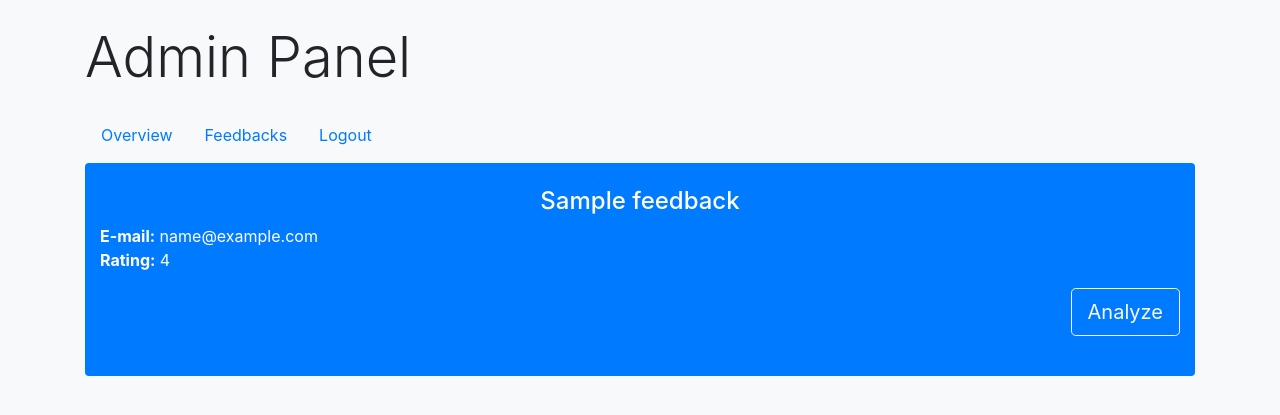
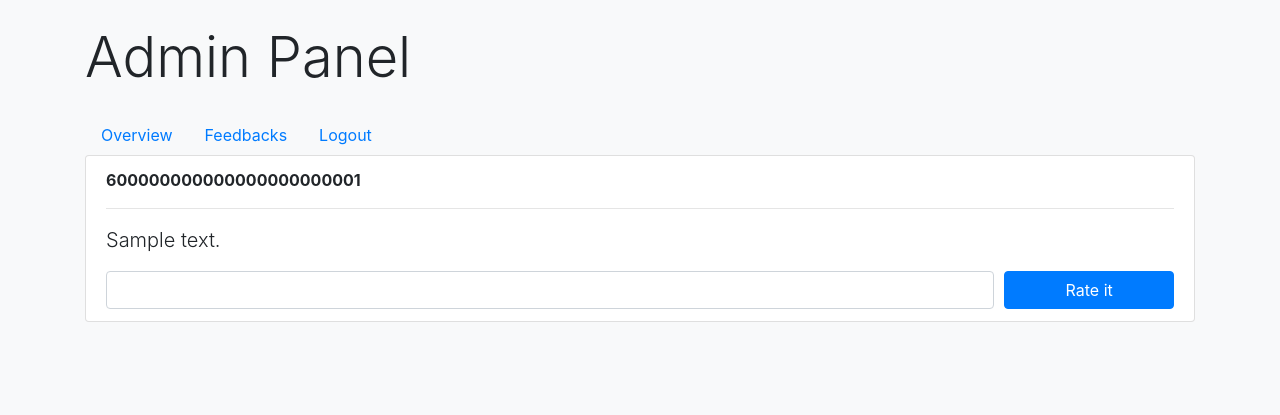
Before and after one commit to gabrielrufino/fieldsback, a Node server app: page /admin/feedbacks in a window 1280 px wide. Shown: the part 123-538 px from the top of the page. Run offline with Node 20, Linux system fonts and the light colour scheme; tables that the repository leaves empty hold one stand-in row (values such as "Sample post"); some libraries are stand-ins or nearby versions.

Commit message:
feedbacks

```diff
--- a/controllers/feedbacks.js
+++ b/controllers/feedbacks.js
@@ -4,7 +4,7 @@ const mongoose = require('mongoose')
 const Feedback = mongoose.model('Feedback')
 
 router.get('/', (req, res) => {
-  Feedback.find((err, feedbacks) => {
+  Feedback.find({ checked:false }, (err, feedbacks) => {
     if (err) {
       res.render('error', {error: err})
     } else {
@@ -13,4 +13,14 @@ router.get('/', (req, res) => {
   })
 })
 
+router.post('/', (req, res) => {
+  Feedback.findById(req.body.id)
+    .then((feedback) => {
+      feedback.checked = true
+      feedback.ranking = req.body.ranking
+      feedback.save()
+      res.redirect('/admin/feedbacks')
+    })
+})
+
 module.exports = router
--- a/views/feedbacks.ejs
+++ b/views/feedbacks.ejs
@@ -10,16 +10,28 @@
       <%- include('elements/title', {title: 'Admin Panel'}) %>
       <%- include('elements/adminMenu') %>
 
-      <% feedbacks.forEach(feedback => { %>
-        <div class="bg-primary rounded py-4 my-2">
-          <div class="container text-white">
-            <h4 class="text-center"><%= feedback.name %></h4>
-            <div><strong>E-mail:</strong> <%= feedback.email %></div>
-            <div><strong>Rating:</strong> <%= feedback.rating %></div>
-            <div class="text-right"><button class="btn btn-outline-light btn-lg my-3">Analyze</button></div>
-          </div>
-        </div>
-      <% }) %>
+      <ul class="list-group">
+        <% feedbacks.forEach(feedback => { %>
+          <li class="list-group-item">
+            <strong><%= feedback._id %></strong>
+            <hr>
+            <div>
+              <p class="lead"><%= feedback.message %></p>
+              <form method="POST" action="/admin/feedbacks">
+                <input type="hidden" name="id" value="<%= feedback._id %>">
+                <div class="form-row">
+                  <div class="col-md-10">
+                    <input type="number" class="form-control" min="0" max="100" name="ranking">
+                  </div>
+                  <div class="col-md-2">
+                    <button type="submit" class="btn btn-primary btn-block">Rate it</button>
+                  </div>
+                </div>
+              </form>
+            </div>
+          </li>
+        <% }) %>
+      </ul>
     </div>
   </body>
 
```
Also changed, not shown: models/feedback.js (+7 -1 lines), README.md.
